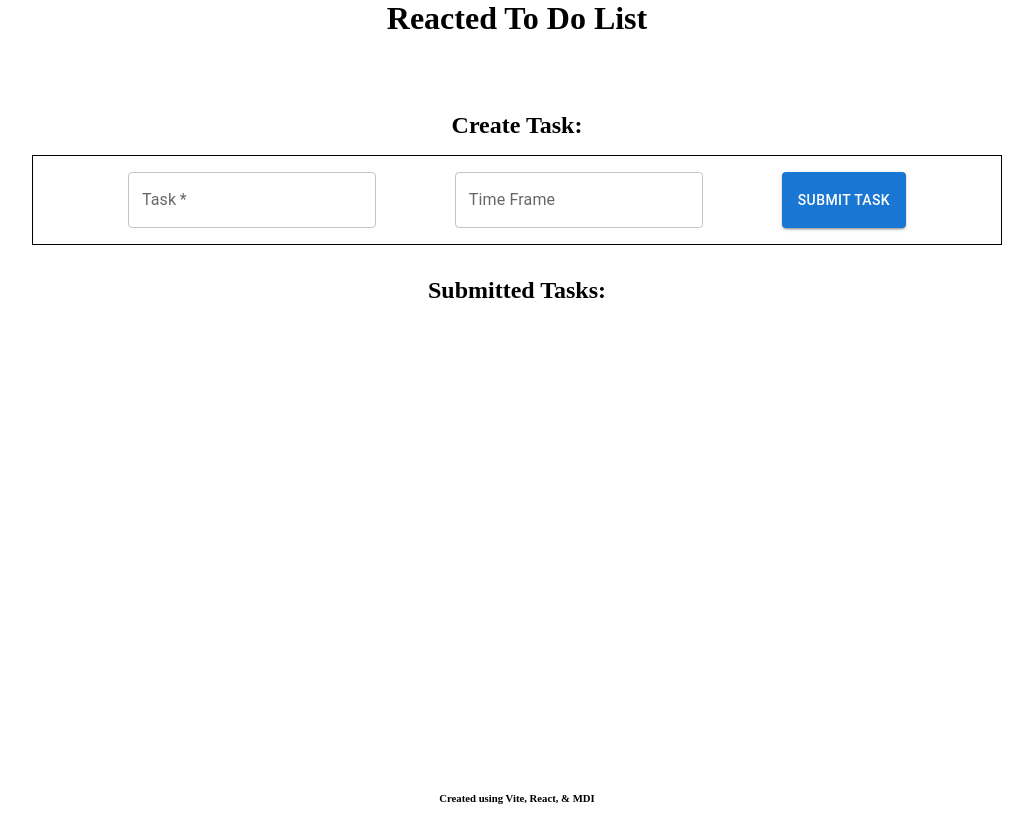
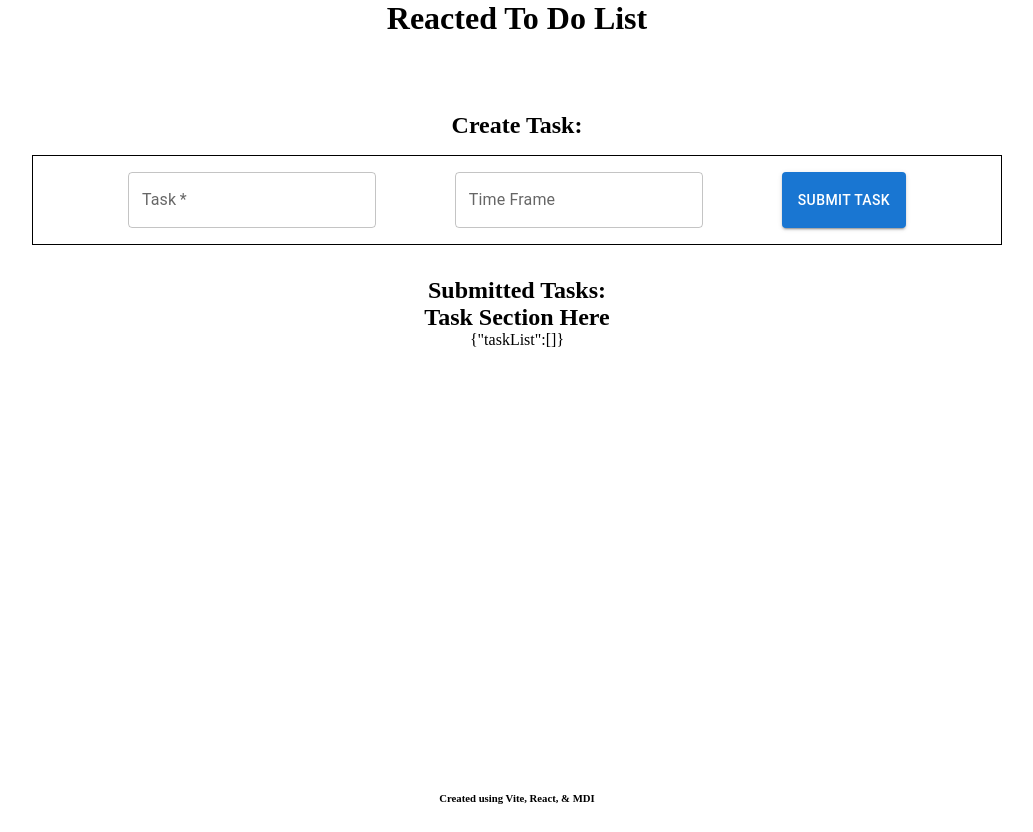
Before and after one commit to KWilson718/react-to-do-list, a React (Vite) app: page / in a window 1280 px wide. Shown: the whole page, without its empty margins (123-1156 px from the left). Built offline with nearby package versions, Linux system fonts and the light colour scheme.

Commit message:
Very Simple In Component Display

```diff
--- a/src/components/Body.jsx
+++ b/src/components/Body.jsx
@@ -1,5 +1,6 @@
 import React, { useState } from 'react';
 import Input from "./Input";
+import TaskSection from './TaskSection';
 
 export default function Body({ onSubmit }) {
     const [tasks, setTasks] = useState([]);
@@ -23,6 +24,7 @@ export default function Body({ onSubmit }) {
                         </li>
                     ))}
                 </ul>
+                <TaskSection taskList={tasks} />
             </div>
         </div>
     );
--- /dev/null
+++ b/src/components/TaskSection.jsx
@@ -0,0 +1,9 @@
+export default function TaskSection(taskList) {
+
+    return (
+        <div id='taskSection'>
+            <h2>Task Section Here</h2>
+            <p>{JSON.stringify(taskList)}</p>
+        </div>
+    );
+}
--- a/src/index.css
+++ b/src/index.css
@@ -1,4 +1,4 @@
-/* General Structure */
+/* General Program Structure */
 * {
     padding: 0;
     margin: 0;
```
Also changed, not shown: src/components/TaskEntity.jsx (added).
